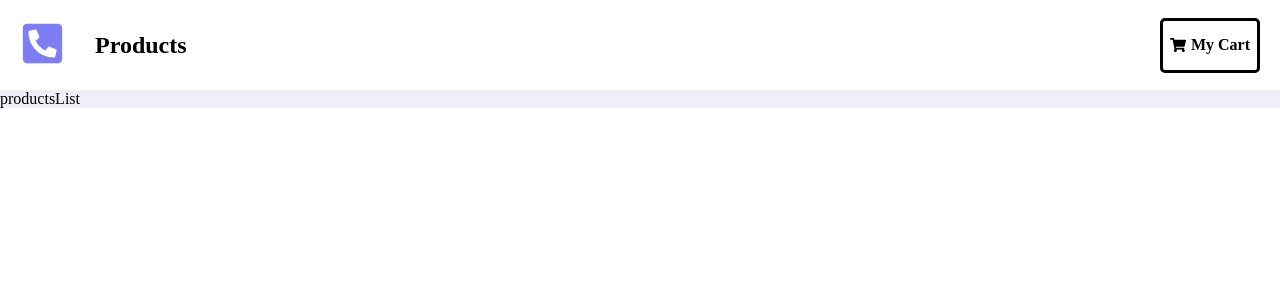
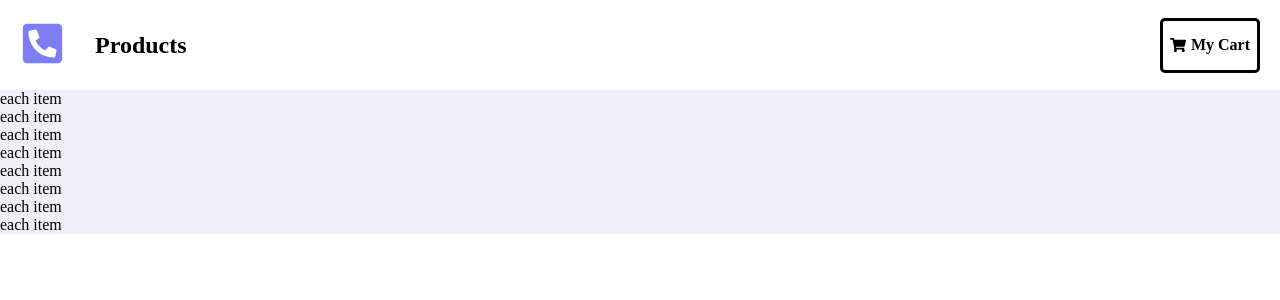
Before and after one commit to PeaceOffiong/E-commerce-App, a React (Create React App) app: page / in a window 1280 px wide. Shown: the top 300 px of the page. Built offline with nearby package versions, Linux system fonts and the light colour scheme.

Commit message:
improvements

```diff
--- a/src/App.css
+++ b/src/App.css
@@ -38,7 +38,6 @@ nav{
     display: flex;
     align-items: center;
     gap: 30px;
-    cursor: pointer;
 }
 
 .nav-header{
@@ -61,4 +60,5 @@ nav{
 .site-icon{
     font-size: 45px;
     color:var(---designColor);
+    cursor: pointer;
 }
--- a/src/components/productsList.js
+++ b/src/components/productsList.js
@@ -1,9 +1,18 @@
-import React from 'react'
+import React from 'react';
+import { useGlobalContext } from '../context';
 
-const productsList = () => {
+const ProductsList = () => {
+  const { productList } = useGlobalContext();
   return (
-    <div>productsList</div>
+    <div className='products-center'>
+        {productList.map((each) => {
+          const { id, title, img, price } = each;
+          return <ul className="list" key={id}>
+            <li>each item</li>
+          </ul>;
+        })}
+    </div>
   )
 }
 
-export default productsList
+export default ProductsList
--- a/src/context.js
+++ b/src/context.js
@@ -1,10 +1,21 @@
-import React from 'react';
+import React, { useContext, useState } from 'react';
+import {storeProducts, detailProduct} from "./data";
 
+const AppContext = React.createContext();
 
-const context = () => {
-  return (
-    <div></div>
-  )
+const AppProvider = ({children}) => {
+
+  const [productList, setProductList] = useState(storeProducts);
+
+  return <AppContext.Provider value={{
+    productList,
+  }}>
+  {children}
+  </AppContext.Provider>
 }
 
-export default context
+export const useGlobalContext = () => {
+  return useContext(AppContext)
+}
+
+export {AppContext, AppProvider}
--- a/src/index.js
+++ b/src/index.js
@@ -3,12 +3,15 @@ import ReactDOM from 'react-dom/client';
 import Css from './App.css'
 import App from './App';
 import {BrowserRouter} from "react-router-dom"
+import { AppProvider } from "./context";
 
 const root = ReactDOM.createRoot(document.getElementById('root'));
 root.render(
   <BrowserRouter>
     <React.StrictMode>
-      <App />
+      <AppProvider>
+        <App />
+      </AppProvider>
     </React.StrictMode>
   </BrowserRouter>
 );
```
